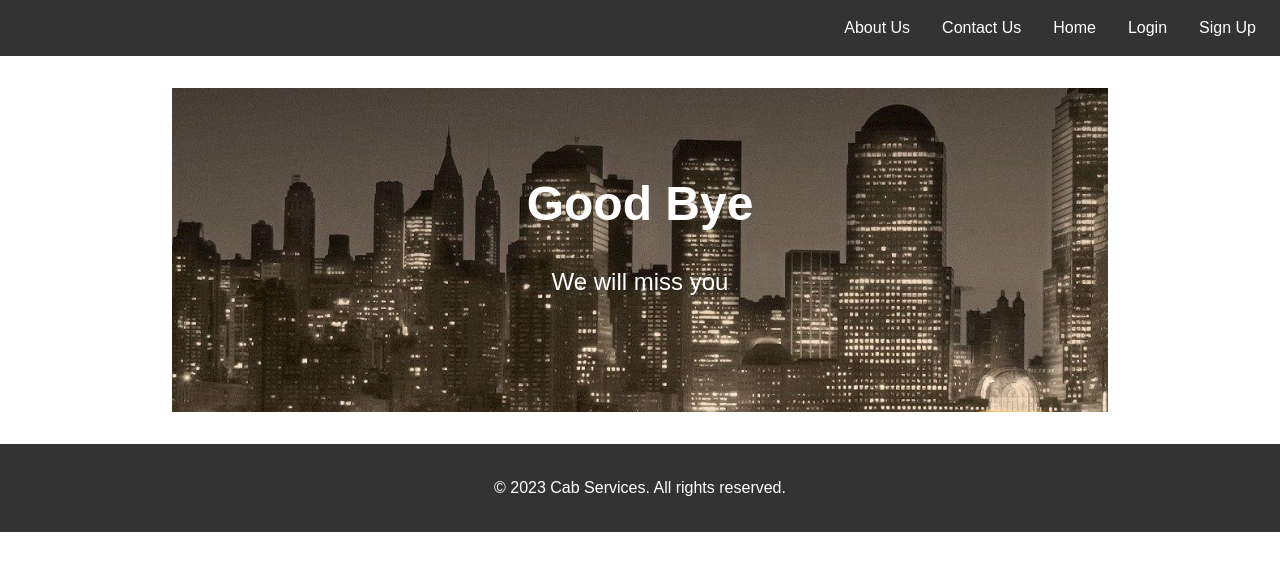
After one commit to Tanishq-Tiwari-28/DBMS-project, a Django app: page /goodbye/ in a window 1280 px wide. The commit adds this page. Shown: the top 571 px of the page. Run offline with Django 4.2, Linux system fonts and the light colour scheme.

Commit message:
fourth Commit

```diff
--- a/dashboard/urls.py
+++ b/dashboard/urls.py
@@ -25,6 +25,7 @@ urlpatterns = [
     path('about-us/', aboutus),
     path('contact-us/', contactus),
     path('profile/', profile),
+    path('goodbye/',account_delete)
 
 
 ]
--- a/dashboard/views.py
+++ b/dashboard/views.py
@@ -38,12 +38,6 @@ def home(request):
     if(output):
         return render(request, 'home.html', {'output': output})
     return render(request, 'home.html')
-
-
-def profile(request):
-    output = get_user_data()
-    print(output)
-    return render(request, 'profile.html', {'output': output})
 
 
 def usertype(request):
@@ -312,6 +306,28 @@ def tracking(request):
     return render(request, 'tracking.html')
 
 
+def profile(request):
+    output = get_user_data()
+    print(output)
+    if(request.method == "POST"):
+        if(output['type'] == 'Customer'):
+            with connection.cursor() as cursor:
+                cursor.execute(
+                    "delete from Customer where customer_id = %s ", [output['id']])
+            return redirect("http://127.0.0.1:8000/goodbye")
+        if(output['type'] == 'Driver'):
+            with connection.cursor() as cursor:
+                cursor.execute(
+                    "delete from driver where driver_id = %s ", [output['id']])
+            return redirect("http://127.0.0.1:8000/goodbye")
+    return render(request, 'profile.html', {'output': output})
+
+
+def account_delete(request):
+    output = get_user_data()
+    return render(request, 'goodbye.html', {'output': output})
+
+
 def Logout_view(request):
     set_user_data(None)  # clear user data
     print(user_data)
--- a/static/booking.css
+++ b/static/booking.css
@@ -6,8 +6,8 @@
 .book-a-ride h2 {
     font-size: 24px;
     margin-bottom: 10px;
+
 }
-
 .book-a-ride form {
     display: flex;
     flex-direction: column;
--- /dev/null
+++ b/template/goodbye.html
@@ -0,0 +1,36 @@
+<!DOCTYPE html>
+<html lang="en">
+
+<head>
+    <meta charset="UTF-8">
+    <meta name="viewport" content="width=device-width, initial-scale=1.0">
+    <title>Lyft Cab Services</title>
+    <link rel="stylesheet" href="../static/home.css">
+    <script src="home.js"></script>
+</head>
+
+<body>
+    <header>
+        <nav>
+            <ul>
+                <li><a href="http://127.0.0.1:8000/about-us/">About Us</a></li>
+                <li><a href="http://127.0.0.1:8000/contact-us/">Contact Us</a></li>
+                <li><a href="/">Home</a></li>
+                <li><a href="http://127.0.0.1:8000/login/">Login</a></li>
+                <li><a href="http://127.0.0.1:8000/signup/">Sign Up</a></li>
+
+            </ul>
+        </nav>
+    </header>
+    <main>
+        <section class="hero">
+            <h1>Good Bye</h1>
+            <p>We will miss you</p>
+        </section>
+    </main>
+    <footer>
+        <p>&copy; 2023 Cab Services. All rights reserved.</p>
+    </footer>
+</body>
+
+</html>
```
Also changed, not shown: template/profile.html (+7 -2 lines).
